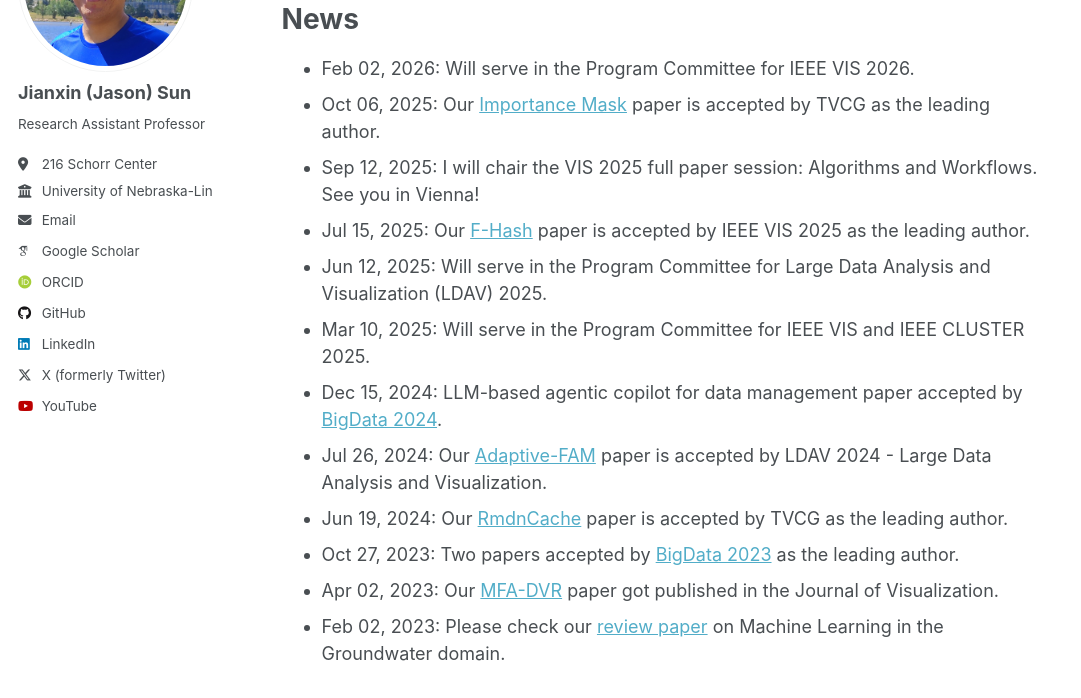
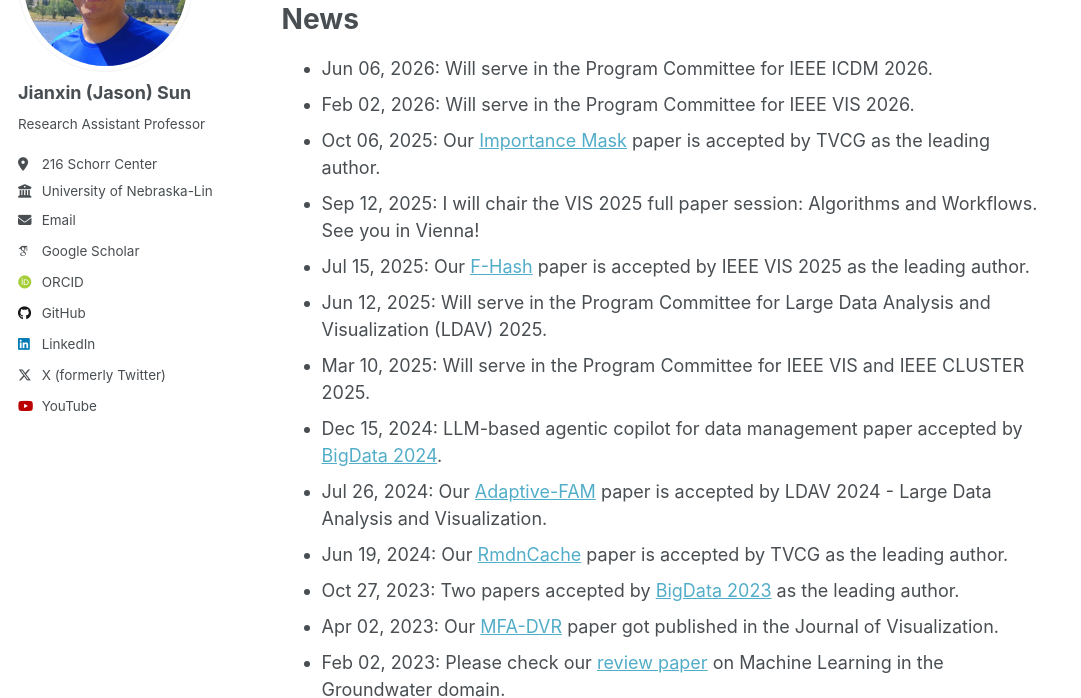
Before and after one commit to sunjianxin/sunjianxin.github.io, a Jekyll site: the page built from _pages/about.md, in a window 1280 px wide and 900 px high, scrolled down 882 px, cut to the strip 202-900 px from the top of the window. Shown: the whole strip, without its empty margins (0-1081 px from the left). Built offline with Jekyll 4.4.1, drawn with Linux system fonts in a browser that asks for light colours; some web fonts are replaced.

Commit message:
Update about.md

```diff
--- a/_pages/about.md
+++ b/_pages/about.md
@@ -22,6 +22,7 @@ Want to know more about me? Please talk to my "digital twin":-)
 
 News
 ======
+- Jun 06, 2026: Will serve in the Program Committee for IEEE ICDM 2026.
 - Feb 02, 2026: Will serve in the Program Committee for IEEE VIS 2026.
 - Oct 06, 2025: Our [Importance Mask](https://arxiv.org/abs/2502.06053) paper is accepted by TVCG as the leading author.
 - Sep 12, 2025: I will chair the VIS 2025 full paper session: Algorithms and Workflows. See you in Vienna!
```
